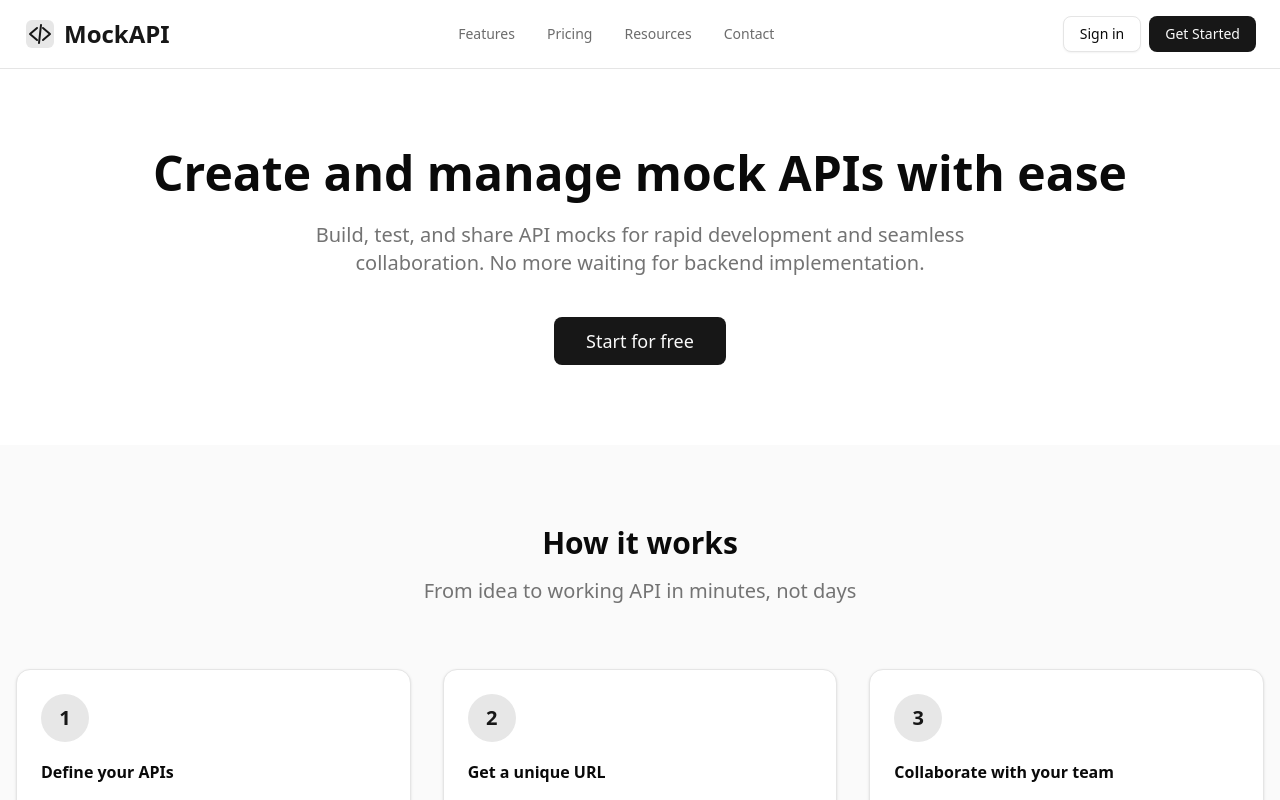
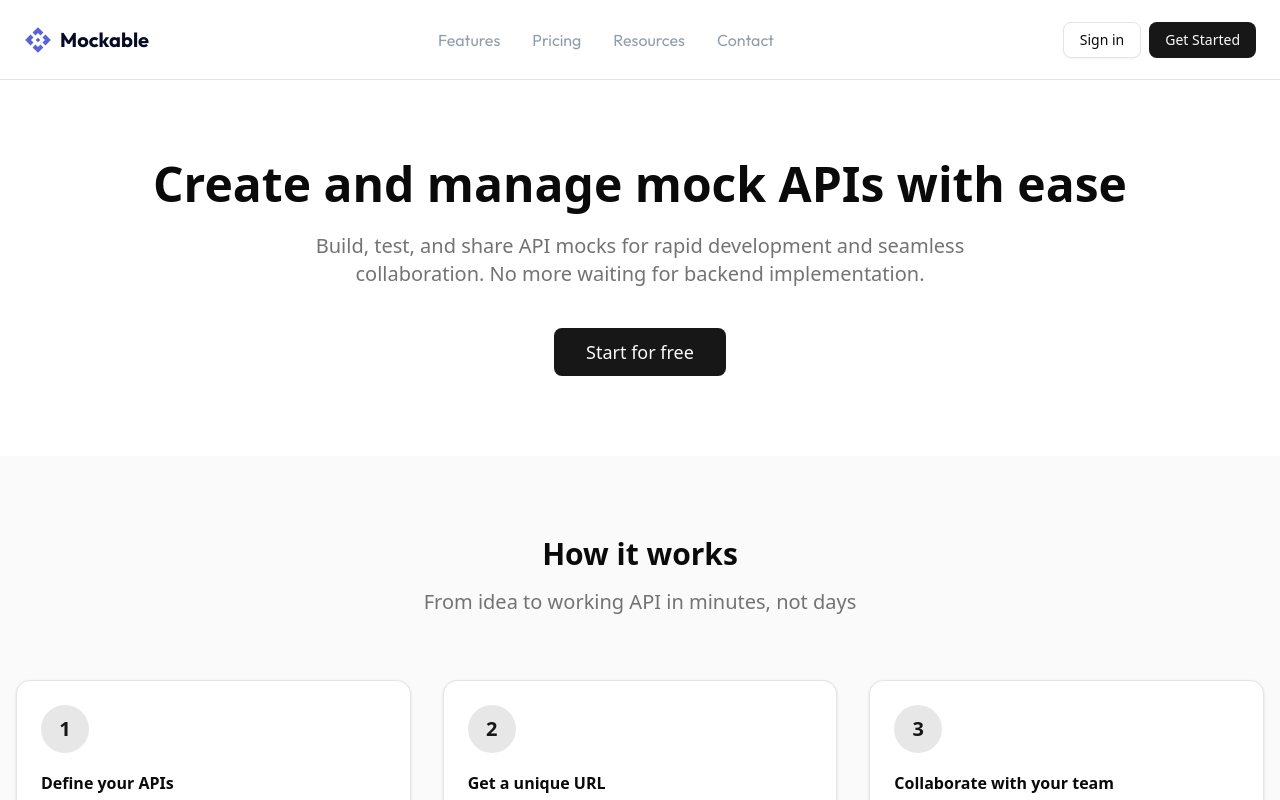
Before and after one commit to advait-bhitkar/mock-app, a Next.js app: page / in a window 1280 px wide. Shown: the top 800 px of the page. Built offline with nearby package versions, Linux system fonts and the light colour scheme; no server answers.

Commit message:
fixed menu styles

```diff
--- a/app/(public)/layout.tsx
+++ b/app/(public)/layout.tsx
@@ -3,6 +3,7 @@
 import Link from 'next/link';
 import { CenterNav } from "@/components/center-nav";
 import { AuthButton } from "@/components/auth-button";
+import { ThemedLogo } from "@/components/themed-logo";
 
 export default function PublicLayout({
   children,
@@ -11,48 +12,19 @@ export default function PublicLayout({
 }>) {
   return (
     <>
-      <header className="py-4 px-6 border-b">
-        <div className="container mx-auto flex items-center">
+      <header className="py-4 px-6 border-b h-20 flex items-center">
+        <div className="container mx-auto flex items-center max-w-[1240px]">
           <Link href="/" className="flex items-center gap-2">
-            <svg
-              width="32"
-              height="32"
-              viewBox="0 0 32 32"
-              fill="none"
-              xmlns="http://www.w3.org/2000/svg"
-              className="text-primary"
+            <ThemedLogo size={28} color="#5a63d3" />
+            <span
+              className="text-xl font-bold"
+              style={{
+                color: "#060b25",
+                fontFamily: "Outfit, sans-serif"
+              }}
             >
-              <rect
-                x="2"
-                y="2"
-                width="28"
-                height="28"
-                rx="6"
-                className="fill-primary/10"
-              />
-              <path
-                d="M13 10L6 16L13 22"
-                stroke="currentColor"
-                strokeWidth="2"
-                strokeLinecap="round"
-                strokeLinejoin="round"
-              />
-              <path
-                d="M19 10L26 16L19 22"
-                stroke="currentColor"
-                strokeWidth="2"
-                strokeLinecap="round"
-                strokeLinejoin="round"
-              />
-              <path
-                d="M17 7L15 25"
-                stroke="currentColor"
-                strokeWidth="2"
-                strokeLinecap="round"
-                strokeLinejoin="round"
-              />
-            </svg>
-            <span className="text-2xl font-bold text-primary font-outfit">MockAPI</span>
+              Mockable
+            </span>
           </Link>
 
           <CenterNav />
--- a/app/layout.tsx
+++ b/app/layout.tsx
@@ -24,6 +24,11 @@ export default function RootLayout({
 }>) {
   return (
     <html lang="en">
+      <head>
+        <link rel="preconnect" href="https://fonts.googleapis.com" />
+        <link rel="preconnect" href="https://fonts.gstatic.com" crossOrigin="anonymous" />
+        <link href="https://fonts.googleapis.com/css2?family=Outfit:wght@400;500;600;700&display=swap" rel="stylesheet" />
+      </head>
       <body
         className={`${inter.variable} ${outfit.variable} font-sans antialiased`}
       >
--- a/components/center-nav.tsx
+++ b/components/center-nav.tsx
@@ -24,11 +24,16 @@ export function CenterNav() {
             key={item.title}
             href={item.url}
             className={cn(
-              "text-sm font-medium transition-colors font-outfit hover:text-foreground/80",
+              "text font-normal transition-colors hover:opacity-80",
               isActive
                 ? "text-foreground"
-                : "text-foreground/60"
+                : "opacity-70"
             )}
+            style={{
+              fontFamily: "Outfit, sans-serif",
+              color: isActive ? "#060b25" : "#64748B" ,
+              fontSize: "16px"
+            }}
           >
             {item.title}
           </Link>
--- /dev/null
+++ b/components/themed-logo.tsx
@@ -0,0 +1,19 @@
+"use client"
+
+import { SVGProps } from "react"
+
+export function ThemedLogo({ className, size = 24, color = "#5a63d3", ...props }: SVGProps<SVGSVGElement> & { size?: number, color?: string }) {
+  return (
+    <svg
+      xmlns="http://www.w3.org/2000/svg"
+      width={size}
+      height={size}
+      viewBox="0 -960 960 960"
+      fill={color}
+      className={className}
+      {...props}
+    >
+      <path d="m480-400-80-80 80-80 80 80-80 80Zm-85-235L295-735l185-185 185 185-100 100-85-85-85 85ZM225-295 40-480l185-185 100 100-85 85 85 85-100 100Zm510 0L635-395l85-85-85-85 100-100 185 185-185 185ZM480-40 295-225l100-100 85 85 85-85 100 100L480-40Z"/>
+    </svg>
+  )
+}
```
Also changed, not shown: public/logo.svg (added).
